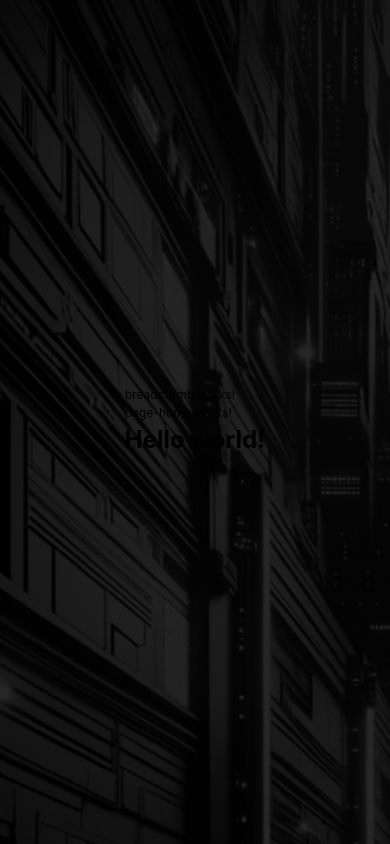
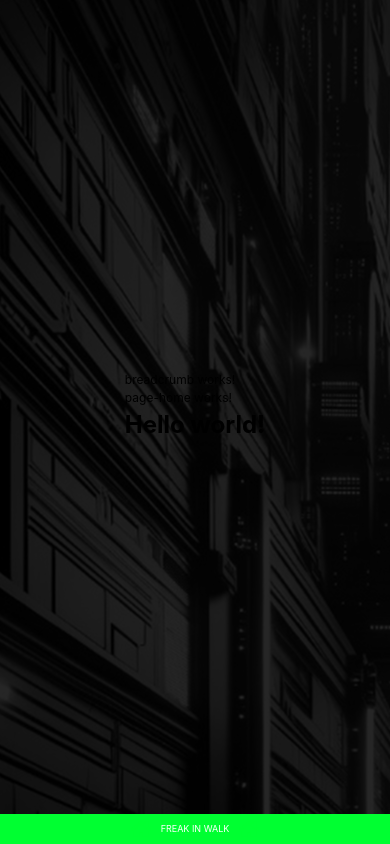
Before and after one commit to Vincent3054/Freakinwalk, an Angular app: page / in a window 390 px wide. Built offline with nearby package versions, Linux system fonts and the light colour scheme.

Commit message:
feat:footer part1

```diff
--- a/src/app/layouts/footer/footer.component.html
+++ b/src/app/layouts/footer/footer.component.html
@@ -1,3 +1,5 @@
-<!-- <div class="footer-bgc">
-  <img src="../../../assets/images/footer.png" alt="Footer Background">
-</div> -->
+<div class="footer-bgc">
+  <img class="star" src="../../../assets/images/home.png" alt="Star Image">
+  <div class="footer-text">FREAK IN WALK</div>
+  <img class="star" src="../../../assets/images/home.png" alt="Star Image">
+</div>
--- a/src/app/layouts/footer/footer.component.scss
+++ b/src/app/layouts/footer/footer.component.scss
@@ -104,31 +104,81 @@
 //   padding: 0;
 //   background-color: red; // 臨時背景顏色來檢測顯示
 // }
+
+// .footer-bgc {
+//   position: relative;
+//   width: 100%; // 确保 div 占满其父容器的宽度
+//   height: 59px; // 固定高度，确保背景图有足够的显示空间
+//   margin: 0;
+//   padding: 0;
+//   overflow: hidden; // 防止图片溢出
+
+//   img {
+//     width: 100%;
+//     height: 100%;
+//     object-fit: cover; // 保持图片覆盖整个容器，可能会裁剪边缘
+//     display: block; // 移除图片下方的空隙
+//   }
+// }
+
+// // 媒体查询适应不同设备
+// @media (max-width: 768px) {
+//   .footer-bgc {
+//     height: 40px; // 在较小设备上适当减少高度
+//   }
+// }
+
+// @media (max-width: 480px) {
+//   .footer-bgc {
+//     height: 30px; // 在手机上进一步减少高度
+//   }
+// }
+
 .footer-bgc {
-  position: relative;
-  width: 100%; // 确保 div 占满其父容器的宽度
-  height: 59px; // 固定高度，确保背景图有足够的显示空间
-  margin: 0;
-  padding: 0;
-  overflow: hidden; // 防止图片溢出
-
-  img {
-    width: 100%;
-    height: 100%;
-    object-fit: cover; // 保持图片覆盖整个容器，可能会裁剪边缘
-    display: block; // 移除图片下方的空隙
-  }
+  display: flex;
+  justify-content: center;
+  align-items: center;
+  width: 100%; /* 使用百分比而非固定像素值 */
+  height: 60px;
+  padding: 10px; /* 適當的內間距 */
+  box-sizing: border-box; /* 防止 padding 影響最終寬度 */
+  background-color: #00ff31;
 }
 
-// 媒体查询适应不同设备
+.footer-text {
+  color: white;
+  font-size: 1.5em; /* 根据需要调整 */
+  margin: 0 10px; /* 与星星图片保持一些距离 */
+}
+
+.star {
+  width: 50px; /* 根据需要调整 */
+  height: auto; /* 保持图片比例 */
+}
+
+/* 响应式设计 */
 @media (max-width: 768px) {
   .footer-bgc {
-    height: 40px; // 在较小设备上适当减少高度
+    height: 40px;
+  }
+  .footer-text {
+    font-size: 1em; /* 在小屏幕上减小字体大小 */
+  }
+
+  .star {
+    width: 30px; /* 在小屏幕上减小星星图片大小 */
   }
 }
 
 @media (max-width: 480px) {
   .footer-bgc {
-    height: 30px; // 在手机上进一步减少高度
+    height: 30px;
+  }
+  .footer-text {
+    font-size: 0.75em; /* 在更小屏幕上进一步减小字体大小 */
+  }
+
+  .star {
+    width: 20px; /* 在更小屏幕上进一步减小星星图片大小 */
   }
 }
--- a/src/app/layouts/main/layout-card/layout-card.component.scss
+++ b/src/app/layouts/main/layout-card/layout-card.component.scss
@@ -10,6 +10,14 @@
   background-image: url('../../../../assets/images/background.png');
   padding: 0;
 
+  app-header{
+    width: 100%;
+    padding: 0;
+  }
+  app-footer{
+    width: 100%;
+    padding: 0;
+  }
   // Styling for <main>
   // main {
   //   flex: 1; // equivalent to flex-1
```
